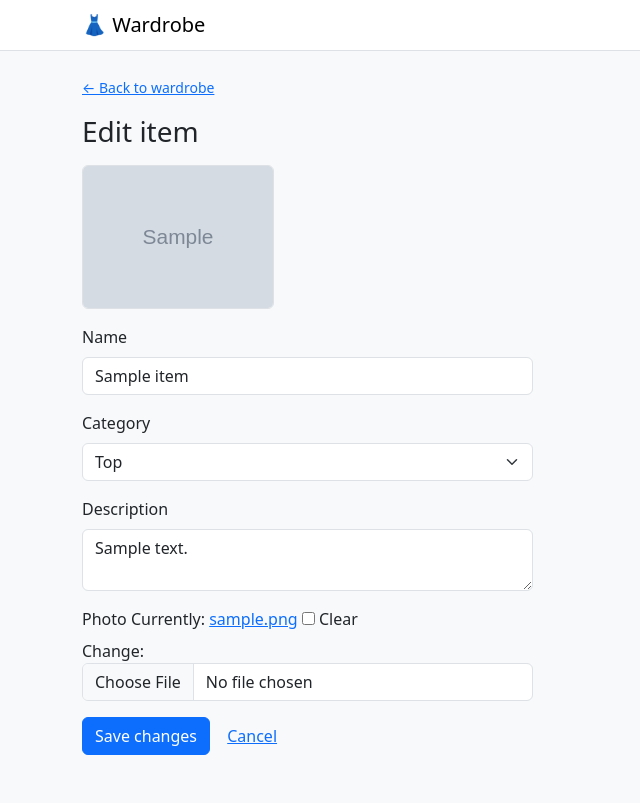
After one commit to maryemustard/Wardrobe, a Django app: page /1/edit/ in a window 1280 px wide. The commit adds this page. Shown: the whole page, without its empty margins (0-640 px from the left). Run offline with Django 5.2, Linux system fonts and the light colour scheme; tables that the repository leaves empty hold one stand-in row (values such as "Sample post"); grey boxes marked "Sample" are stand-in pictures.

Commit message:
feat(django): edit items after adding
- edit_item view + /<pk>/edit/ URL; get_object_or_404 (missing id -> 404)
- ItemForm reused with instance= for prefilled update; ClearableFileInput
  keeps or swaps the existing photo
- each wardrobe card gets an 'Edit' link (whole card clickable via
  stretched-link); shared _form_fields.html partial across add + edit
- edit.html shows the current photo above the form
- 3 new tests (prefilled, updates, 404) -> 7 total, all pass; check clean

Verified in the browser: Blue denim jacket -> renamed to Navy denim jacket,
photo kept, change shows in the grid after redirect.

```diff
--- /dev/null
+++ b/django_app/wardrobe/templates/wardrobe/_form_fields.html
@@ -0,0 +1,32 @@
+{# Shared form fields for the add form and the edit form. #}
+<div class="mb-3">
+  <label class="form-label" for="{{ form.name.id_for_label }}">Name</label>
+  {{ form.name }}
+  {% for error in form.name.errors %}
+    <div class="text-danger small mt-1">{{ error }}</div>
+  {% endfor %}
+</div>
+
+<div class="mb-3">
+  <label class="form-label" for="{{ form.category.id_for_label }}">Category</label>
+  {{ form.category }}
+  {% for error in form.category.errors %}
+    <div class="text-danger small mt-1">{{ error }}</div>
+  {% endfor %}
+</div>
+
+<div class="mb-3">
+  <label class="form-label" for="{{ form.description.id_for_label }}">Description</label>
+  {{ form.description }}
+  {% for error in form.description.errors %}
+    <div class="text-danger small mt-1">{{ error }}</div>
+  {% endfor %}
+</div>
+
+<div class="mb-3">
+  <label class="form-label" for="{{ form.photo.id_for_label }}">Photo</label>
+  {{ form.photo }}
+  {% for error in form.photo.errors %}
+    <div class="text-danger small mt-1">{{ error }}</div>
+  {% endfor %}
+</div>
--- /dev/null
+++ b/django_app/wardrobe/templates/wardrobe/edit.html
@@ -0,0 +1,26 @@
+{% extends "base.html" %}
+
+{% block content %}
+<div class="row">
+  <div class="col-lg-5">
+    <a href="{% url 'wardrobe' %}" class="small">&larr; Back to wardrobe</a>
+    <h1 class="h3 my-3">Edit item</h1>
+
+    {% if item.photo %}
+      <img
+        src="{{ item.photo.url }}"
+        alt="{{ item.name }}"
+        class="img-fluid rounded border mb-3"
+        style="max-width: 12rem;"
+      />
+    {% endif %}
+
+    <form method="post" enctype="multipart/form-data" novalidate>
+      {% csrf_token %}
+      {% include "wardrobe/_form_fields.html" %}
+      <button type="submit" class="btn btn-primary">Save changes</button>
+      <a href="{% url 'wardrobe' %}" class="btn btn-link">Cancel</a>
+    </form>
+  </div>
+</div>
+{% endblock %}
--- a/django_app/wardrobe/urls.py
+++ b/django_app/wardrobe/urls.py
@@ -4,4 +4,5 @@ from . import views
 
 urlpatterns = [
     path("", views.wardrobe, name="wardrobe"),
+    path("<int:pk>/edit/", views.edit_item, name="edit_item"),
 ]
--- a/django_app/wardrobe/views.py
+++ b/django_app/wardrobe/views.py
@@ -1,11 +1,11 @@
-from django.shortcuts import redirect, render
+from django.shortcuts import get_object_or_404, redirect, render
 
 from .forms import ItemForm
 from .models import Item
 
 
 def wardrobe(request):
-    """The one page: a form to add an item, and the grid of saved items."""
+    """The main page: a form to add an item, and the grid of saved items."""
     if request.method == "POST":
         form = ItemForm(request.POST, request.FILES)
         if form.is_valid():
@@ -20,3 +20,17 @@ def wardrobe(request):
         "wardrobe/wardrobe.html",
         {"form": form, "items": Item.objects.all()},
     )
+
+
+def edit_item(request, pk):
+    """Edit one existing item, then return to the wardrobe."""
+    item = get_object_or_404(Item, pk=pk)
+    if request.method == "POST":
+        form = ItemForm(request.POST, request.FILES, instance=item)
+        if form.is_valid():
+            form.save()
+            return redirect("wardrobe")
+    else:
+        form = ItemForm(instance=item)
+
+    return render(request, "wardrobe/edit.html", {"form": form, "item": item})
```
Also changed, not shown: django_app/wardrobe/templates/wardrobe/wardrobe.html (+6 -34 lines), django_app/wardrobe/tests.py (+21 -0 lines), django_app/README.md.
